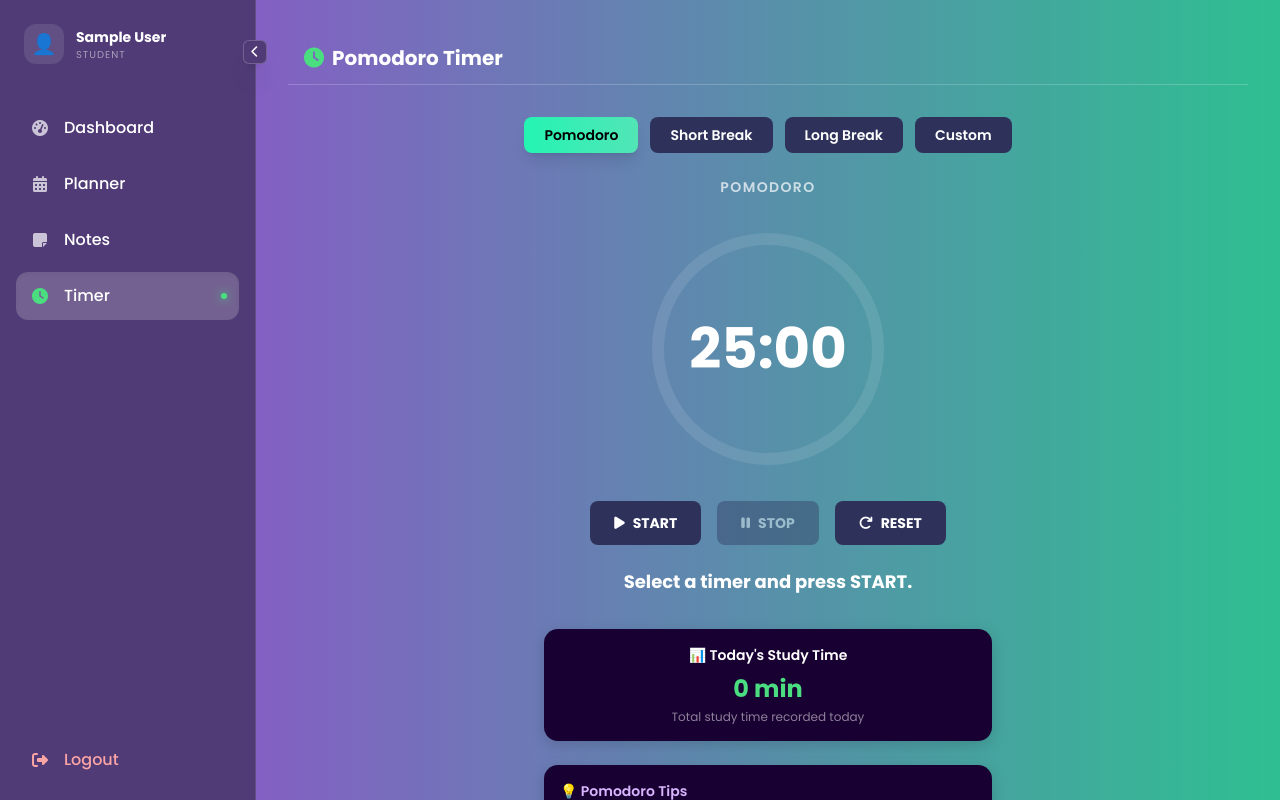
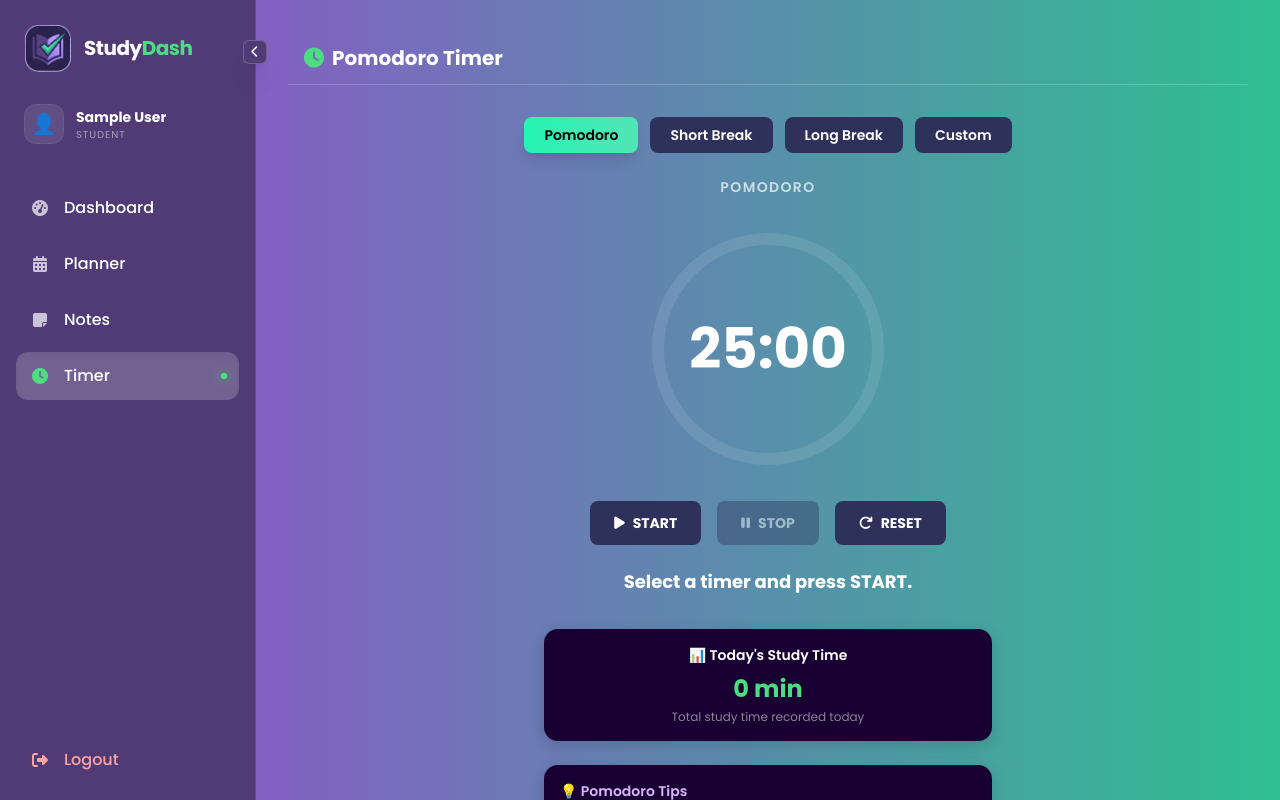
Before and after one commit to nupoor-mahajan/studydash, a React (Vite) app: page /timer in a window 1280 px wide. Built offline with nearby package versions, Linux system fonts and the light colour scheme; sample sign-in values are in the browser's storage.

Commit message:
fix: logo

```diff
--- a/src/components/Sidebar.tsx
+++ b/src/components/Sidebar.tsx
@@ -43,10 +43,6 @@ export default function Sidebar() {
         />
       )}
 
-      {/* STABILITY & HEIGHT FIX:
-          'md:sticky top-0' + 'h-screen' ensures the sidebar spans the full viewport
-          and stays visible while the main content scrolls.
-      */}
       <div
         className={`
           fixed md:sticky top-0 h-screen bg-brand-purple text-white p-4 flex flex-col z-40
@@ -55,9 +51,7 @@ export default function Sidebar() {
           ${mobileOpen ? 'translate-x-0' : '-translate-x-full md:translate-x-0'}
         `}
       >
-        {/* TOGGLE BUTTON:
-            Centered on the edge (-right-3) with a squarish (rounded-md) shape.
-        */}
+        {/* TOGGLE BUTTON */}
         <button
           className="hidden md:flex absolute top-10 -right-3 w-6 h-6 bg-brand-purple border border-white/20 rounded-md items-center justify-center text-white text-xs shadow-xl z-50 cursor-pointer hover:scale-110 transition-transform"
           onClick={() => setCollapsed(!collapsed)}
@@ -65,9 +59,32 @@ export default function Sidebar() {
           <i className={`fas fa-chevron-${collapsed ? 'right' : 'left'}`} />
         </button>
 
+        {/* LOGO SECTION: Icon on left, Text on right */}
+        <div
+          className={`flex items-center mb-8 mt-2 overflow-hidden transition-all duration-300 ${collapsed ? 'justify-center' : 'px-2'}`}
+          onClick={() => navigate('/')}
+          style={{ cursor: 'pointer' }}
+        >
+          <div className="shrink-0">
+            <img
+              src="/logo1.png"
+              alt="StudyDash Icon"
+              // We use a smaller width for just the icon part
+              className="w-12 h-12 object-contain mix-blend-mode-multiply brightness-125"
+            />
+          </div>
+          {!collapsed && (
+            <div className="ml-3">
+              <h1 className="text-xl font-bold tracking-tight whitespace-nowrap">
+                Study<span className="text-green-400">Dash</span>
+              </h1>
+            </div>
+          )}
+        </div>
+
         {/* Profile Section */}
-        <div className={`mb-10 mt-2 flex items-center transition-all duration-300 ${collapsed ? 'justify-center' : 'px-2'}`}>
-          <div className="w-10 h-10 bg-white/10 rounded-xl flex items-center justify-center text-xl shrink-0">
+        <div className={`mb-10 flex items-center transition-all duration-300 ${collapsed ? 'justify-center' : 'px-2'}`}>
+          <div className="w-10 h-10 bg-white/10 rounded-xl flex items-center justify-center text-xl shrink-0 border border-white/5">
             👤
           </div>
           {!collapsed && (
--- a/src/pages/Login.tsx
+++ b/src/pages/Login.tsx
@@ -133,6 +133,12 @@ export default function Login() {
               className="toggle-panel toggle-left"
               style={{ transform: isActive ? 'translateX(0)' : 'translateX(-200%)' }}
             >
+              <img
+  src="/logo.png"
+  alt="StudyDash Logo"
+  // 'mix-blend-mode-multiply' tells the browser to treat white as transparent
+  className="w-90 h-auto mb-6 object-contain mix-blend-mode-multiply"
+/>
               <h1 className="text-2xl font-bold mb-3">Welcome Back!</h1>
               <p className="text-sm mb-5 px-4">Provide your personal details to use all features</p>
               <button
@@ -148,6 +154,13 @@ export default function Login() {
               className="toggle-panel toggle-right"
               style={{ right: 0, transform: isActive ? 'translateX(200%)' : 'translateX(0)' }}
             >
+
+              <img
+  src="/logo.png"
+  alt="StudyDash Logo"
+  // 'mix-blend-mode-multiply' tells the browser to treat white as transparent
+  className="w-90 h-auto mb-6 object-contain mix-blend-mode-multiply"
+/>
               <h1 className="text-2xl font-bold mb-3">Hello!</h1>
               <p className="text-sm mb-5 px-4">Register to use all features in our site</p>
               <button
```
Also changed, not shown: public/logo.png (added), public/logo1.png (added).
